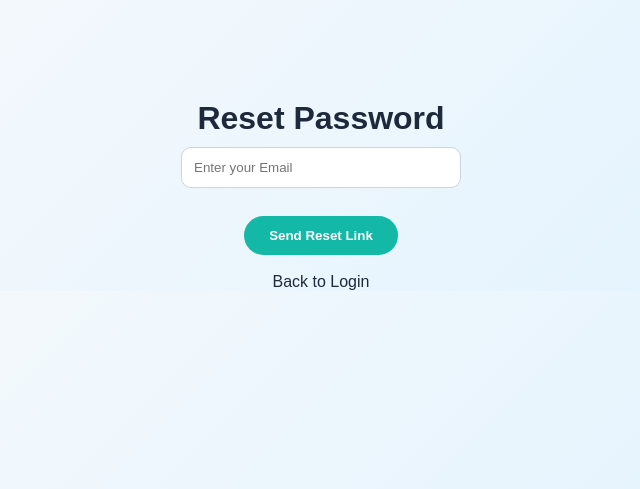
After one commit to Tejaswini26308/MediCure-app, a Flask app: page /forgot-password in a window 1280 px wide. The commit adds this page. Shown: the top 489 px of the page, without its empty margins (319-959 px from the left). Run offline with Flask 3, Linux system fonts and the light colour scheme.

Commit message:
Updated UI and forgot password feature

```diff
--- a/app.py
+++ b/app.py
@@ -61,6 +61,16 @@ CREATE TABLE IF NOT EXISTS vaccinations (
 )
 """)
 
+conn.commit()
+
+cursor.execute("""
+CREATE TABLE IF NOT EXISTS users (
+    id INTEGER PRIMARY KEY AUTOINCREMENT,
+    email TEXT,
+    password TEXT,
+    role TEXT
+)
+""")
 conn.commit()
 
 @app.route('/')
@@ -215,5 +225,14 @@ def vaccination():
 
     return render_template('vaccination.html')
 
+@app.route('/forgot-password')
+def forgot_password():
+    return render_template("forgot_password.html")
+
+@app.route('/reset', methods=['POST'])
+def reset():
+    email = request.form['email']
+    return render_template("login.html")
+
 if __name__ == '__main__':
     app.run(host='0.0.0.0', port=5000)
--- /dev/null
+++ b/templates/forgot_password.html
@@ -0,0 +1,23 @@
+<!DOCTYPE html>
+<html>
+<head>
+    <title>Forgot Password</title>
+    <link rel="stylesheet" href="{{ url_for('static', filename='style.css') }}">
+</head>
+<body>
+
+<div class="login-container">
+    <h1>Reset Password</h1>
+
+    <form action="/reset" method="POST">
+        <input type="email" name="email" placeholder="Enter your Email" required><br><br>
+
+        <button type="submit">Send Reset Link</button>
+    </form>
+
+    <br>
+    <a href="/login">Back to Login</a>
+</div>
+
+</body>
+</html>
```
Also changed, not shown: templates/login.html (+5 -2 lines).
